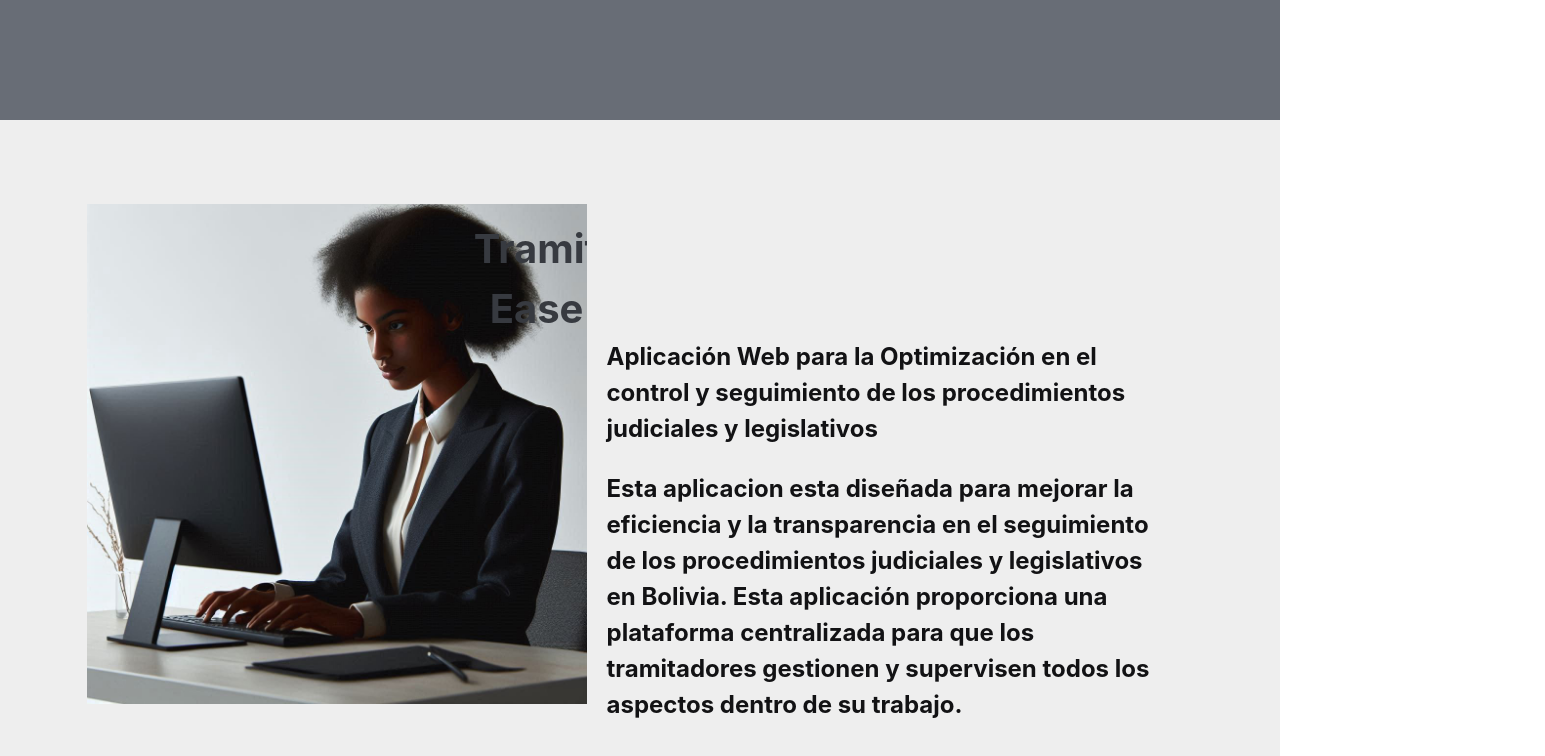
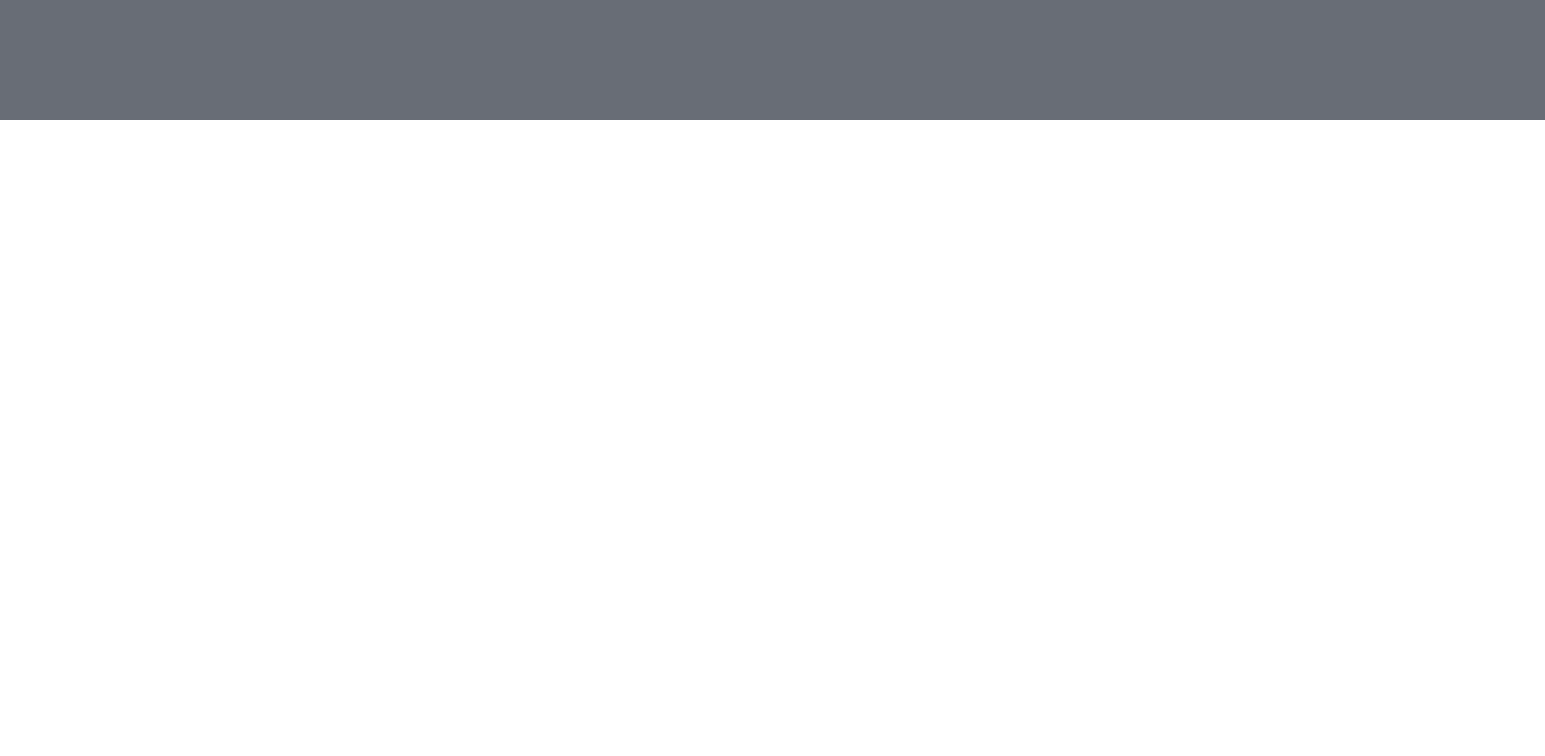
Before and after one commit to ProyectoDeGradoTramitadores/FE-TramitEase, a React (Vite) app in the folder TramitEase/: page /TramitEase in a window 1280 px wide. Shown: the part 680-1436 px from the top of the page, 1545 px wide, since content can reach past the window. After the commit the page ends 800 px from the top, so only its background shows below. Built offline with nearby package versions, Linux system fonts and the light colour scheme.

Commit message:
Add landing page

```diff
--- /dev/null
+++ b/TramitEase/src/features/Landing/InfoAppPage.tsx
@@ -0,0 +1,72 @@
+import React from 'react';
+import theme from "../../shared/theme/theme.ts";
+import styled from 'styled-components';
+
+const StyledDiv = styled.div`
+    height: 100vh;
+    background: linear-gradient(to right, ${theme.colors.secondary.default} 50%, ${theme.colors.primary.default} 50%);
+    display: flex;
+    justify-content: space-between;
+    align-items: center;
+    padding: 20px;
+`;
+
+const StyledContainer = styled.div`
+    width: 48%;
+    display: flex;
+    align-items: center;
+`;
+
+const StyledThirdItemContainer = styled.div`
+    width: 48%;
+    display: flex;
+    align-items: center;
+`;
+
+const StyledNumber = styled.div`
+    font-size: 200px;
+    font-weight: bold;
+    color: white;
+`;
+
+const StyledText = styled.div`
+    font-size: 24px;
+    color: white;
+`;
+
+const InfoAppPage: React.FC = () => {
+    return (
+        <StyledDiv>
+            <div >
+                <StyledContainer>
+                    <StyledNumber>01</StyledNumber>
+                    <StyledText>
+                        creación de formularios, documentos o procedimientos
+                        y estos son reutilizables.
+                        Los formularios y/o documentos pueden pertenecer a una
+                        etapa dentro de un procedimiento.
+                    </StyledText>
+                </StyledContainer>
+                <StyledContainer>
+                    <StyledNumber>02</StyledNumber>
+                    <StyledText>
+                        Creacion de carpetas de clientes con su respectivo
+                        procedimiento Y documentacion respectiva.
+                        Seguimiento y notificacion del vencimiento de cada
+                        etapa dentro de un procedimiento.
+                    </StyledText>
+                </StyledContainer>
+            </div>
+            <StyledThirdItemContainer>
+                <StyledNumber>03</StyledNumber>
+                <StyledText>
+                    Escaneo y guardado de documentacion dentro de
+                    una carpeta de un cliente.
+                    Llenado de formularios/documentos en blanco.
+                </StyledText>
+            </StyledThirdItemContainer>
+        </StyledDiv>
+    );
+}
+
+export default InfoAppPage;
--- a/TramitEase/src/features/Landing/IntroducePage.tsx
+++ b/TramitEase/src/features/Landing/IntroducePage.tsx
@@ -2,20 +2,25 @@
 import theme from "../../shared/theme/theme.ts";
 import styled from 'styled-components';
 
-const ImageWithTextOverlay: React.FC = () => {
+const IntroducePage: React.FC = () => {
+    const StyledMainContainer = styled.div`
+        display: flex;
+        flex-direction: column;
+        align-items: center;
+        background: ${theme.colors.background.default};
+    `;
+
     const StyledContainer = styled.div`
         display: flex;
         justify-content: center;
         align-items: center;
-        padding: 20px;
-        background: ${theme.colors.background.default};
+        margin-top: 150px;
     `;
 
     const StyledImageWrapper = styled.div`
         position: relative;
-        max-width: 500px;
-        max-height: 500px;
-        overflow: hidden; /* Asegura que la imagen no desborde */
+        max-width: 600px;
+        max-height: 600px;
     `;
 
     const StyledImage = styled.img`
@@ -26,40 +31,103 @@
 
     const StyledTextOverlay = styled.div`
         position: absolute;
-        top: 1%;
-        left: 90%; /* Centra horizontalmente */
-        transform: translateX(-50%);
+        top: 20%;
+        left: 115%;
+        transform: translate(-50%, -50%);
         color: white;
-        text-align: center;
+        text-align: left;
+        line-height: 1;
         padding: 10px;
-        width: 200px; /* Ajusta el ancho según sea necesario */
     `;
-
 
     const StyledText = styled.p`
         color: ${theme.colors.secondary.default};
-        font-size: 40px;
-        font-weight: bold;
-        margin: 0;
-        white-space: nowrap; /* Evita que el texto se divida en varias líneas */
+        font-size: 100px;
+        font-weight: 500;
+        margin: 0 0;
+        white-space: nowrap;
     `;
 
-
     const StyledContainerText = styled.div`
-        max-width: 567px;
-        margin-top: 155px;
+        max-width: 556px;
+        margin-top: 230px;
+        margin-left: 50px;
         padding: 20px;
         text-align: left;
     `;
 
     const StyledTextApp = styled.p`
-        font-size: 24px;
+        font-size: 21px;
         font-weight: bold;
         color: ${theme.colors.shades.black};
         line-height: 1.5;
     `;
 
+    const StyledTextDescriptionApp = styled.p`
+        font-size: 21px;
+        font-weight: lighter;
+        color: ${theme.colors.shades.black};
+        line-height: 1.5;
+    `;
+
+    const numberColors = {
+        1: 'rgba(104, 109, 118, 0.4)',
+        2: 'rgba(55, 58, 64, 0.4)',
+        3: 'rgba(220, 95, 0, 0.4)',
+    };
+
+    const StyledOfferContainer = styled.div`
+        display: flex;
+        flex-direction: column;
+        align-items: center;
+        gap: 5px;
+        margin-top: 20px;
+    `;
+
+    const StyledOfferItemsContainer = styled.div`
+        display: flex;
+        gap: 340px;
+        align-items: center;
+        margin-left: -165px;
+    `;
+
+    const StyledOfferItem = styled.div`
+        position: relative;
+        display: flex;
+        flex-direction: column;
+        align-items: center;
+        text-align: center;
+    `;
+
+    const StyledOfferNumber = styled.div<{ color: string }>`
+        font-size: 200px;
+        font-weight: bold;
+        color: ${props => props.color};
+        position: relative;
+        z-index: 1;
+    `;
+
+    const StyledOfferText = styled.div`
+        color: #1a1a1a;
+        font-size: 24px;
+        width: 320px;
+        position: absolute;
+        font-weight: bold;
+        text-align: left;
+        top: 53%;
+        left: 146%;
+        transform: translate(-50%, -50%);
+        z-index: 2;
+    `;
+
+    const StyledOfferHeader = styled.h1`
+        color: #1a1a1a;
+        font-size: 36px;
+        font-weight: bold;
+    `;
+
     return (
+        <StyledMainContainer>
             <StyledContainer>
                 <StyledImageWrapper>
                     <StyledImage src='../../../src/shared/assets/image/womantramitbackground.jpeg' alt="Example"/>
@@ -72,15 +140,33 @@
                     <StyledTextApp>Aplicación Web para la Optimización en el control
                         y seguimiento de los procedimientos judiciales y
                         legislativos</StyledTextApp>
-                <StyledTextApp>Esta aplicacion esta diseñada para mejorar la
+                    <StyledTextDescriptionApp>Esta aplicacion esta diseñada para mejorar la
                         eficiencia y la transparencia en el seguimiento de los
                         procedimientos judiciales y legislativos en Bolivia.
                         Esta aplicación proporciona una plataforma
                         centralizada para que los tramitadores gestionen y
-                    supervisen todos los aspectos dentro de su trabajo.</StyledTextApp>
+                        supervisen todos los aspectos dentro de su trabajo.</StyledTextDescriptionApp>
                 </StyledContainerText>
             </StyledContainer>
+            <StyledOfferContainer>
+                <StyledOfferHeader>La aplicacion ofrece:</StyledOfferHeader>
+                <StyledOfferItemsContainer>
+                    <StyledOfferItem>
+                        <StyledOfferNumber color={numberColors[1]}>01</StyledOfferNumber>
+                        <StyledOfferText>Personalizacion de Documentos, Formularios y procedimientos</StyledOfferText>
+                    </StyledOfferItem>
+                    <StyledOfferItem>
+                        <StyledOfferNumber color={numberColors[2]}>02</StyledOfferNumber>
+                        <StyledOfferText>Gestion de las carpetas de los clientes</StyledOfferText>
+                    </StyledOfferItem>
+                    <StyledOfferItem>
+                        <StyledOfferNumber color={numberColors[3]}>03</StyledOfferNumber>
+                        <StyledOfferText>Llenado de casillas en blanco de formularios escaneados</StyledOfferText>
+                    </StyledOfferItem>
+                </StyledOfferItemsContainer>
+            </StyledOfferContainer>
+        </StyledMainContainer>
     );
 };
 
-export default ImageWithTextOverlay;
+export default IntroducePage;
--- a/TramitEase/src/features/Landing/LandingHeader.tsx
+++ b/TramitEase/src/features/Landing/LandingHeader.tsx
@@ -6,7 +6,7 @@
 
 const HeaderContainer = styled.header`
     background-color: ${theme.colors.primary.default};
-    padding: 20px 100px;
+    padding: 25px 100px;
     display: flex;
     justify-content: space-between;
     align-items: center;
@@ -35,11 +35,11 @@
 const LandingHeader: React.FC = () => {
     return (
         <HeaderContainer>
-            <LogoBlack size={'m'} color={'primary'} onClick={() => alert("landing page")} />
+            <LogoBlack size={'l'} color={'primary'} onClick={() => alert("landing page")} />
             <ButtonContainer>
-                <CustomButton size={'s'} color={'primary'} $text={"ABOUT"} $textStyle={'bold'} />
-                <CustomButton size={'s'} color={'primary'} $text={"CARACTERISTICAS"} $textStyle={'bold'} />
-                <CustomButton size={'s'} color={'ternary'} $text={"INICIAR SESION"} $textStyle={'bold'} />
+                <CustomButton size={'m'} color={'primary'} $text={"ABOUT"} $textStyle={'bold'} />
+                <CustomButton size={'m'} color={'primary'} $text={"CARACTERISTICAS"} $textStyle={'bold'} />
+                <CustomButton size={'m'} color={'ternary'} $text={"INICIAR SESION"} $textStyle={'bold'} />
             </ButtonContainer>
         </HeaderContainer>
     );
--- a/TramitEase/src/features/Landing/WelcomePage.tsx
+++ b/TramitEase/src/features/Landing/WelcomePage.tsx
@@ -4,10 +4,10 @@
 
 const WelcomePage: React.FC = () => {
     return (
-        <div style={{ display: 'flex', height: '100vh', background: theme.colors.primary.default, gap: 136, padding: '0px 86px' }}>
+        <div style={{ display: 'flex', height: '85vh', background: theme.colors.primary.default, gap: 340, padding: '0px 235px' }}>
             <div style={{ flex: 1, display: 'flex', flexDirection: 'column', justifyContent: 'center',
                 alignItems: 'flex-start' }}>
-                <h1 style={{ fontSize: 120, textAlign: 'left' }}>Welcome!</h1>
+                <h1 style={{ fontSize: 150, textAlign: 'left' }}>Welcome!</h1>
                 <CustomButton $text="Get Started" $textStyle="bold" size="m" color="secondary"
                               onClick={() => alert("Get Started")} />
             </div>
--- a/TramitEase/src/pages/landingPage/LandingPage.tsx
+++ b/TramitEase/src/pages/landingPage/LandingPage.tsx
@@ -1,16 +1,39 @@
 import React from 'react';
 import WelcomePage from "../../features/Landing/WelcomePage.tsx";
 import IntroducePage from "../../features/Landing/IntroducePage.tsx";
+import LandingHeader from "../../features/Landing/LandingHeader.tsx";
+import InfoAppPage from "../../features/Landing/InfoAppPage.tsx";
 
 const LandingPage: React.FC = () => {
+    const headerStyle = {
+        position: 'sticky' as 'sticky',
+        top: 0,
+        zIndex: 100,
+        width: '100%'
+    };
+
+    const mainStyle = {
+        flex: 1,
+        overflowY: 'auto' as 'auto'
+    };
+
+    const containerStyle = {
+        display: 'flex',
+        flexDirection: 'column' as 'column',
+        height: '100vh',
+        overflow: 'hidden' as 'hidden'
+    };
+
     return (
-        <div>
-            <main>
+        <div style={containerStyle}>
+            <div style={headerStyle}>
+                <LandingHeader/>
+            </div>
+            <main style={mainStyle}>
                 <WelcomePage/>
                 <IntroducePage/>
+                <InfoAppPage/>
             </main>
-            <footer>
-            </footer>
         </div>
     );
 };
```
Lines whose indentation alone changed are shown as unchanged.
